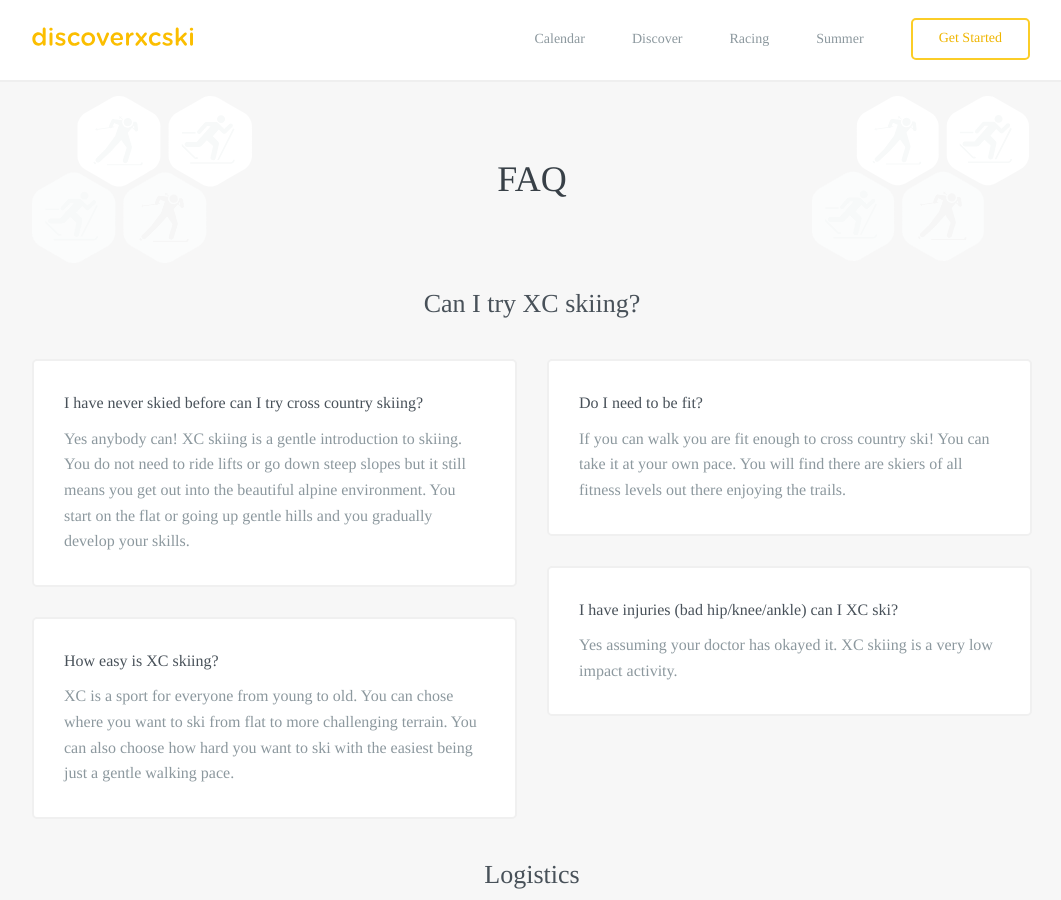
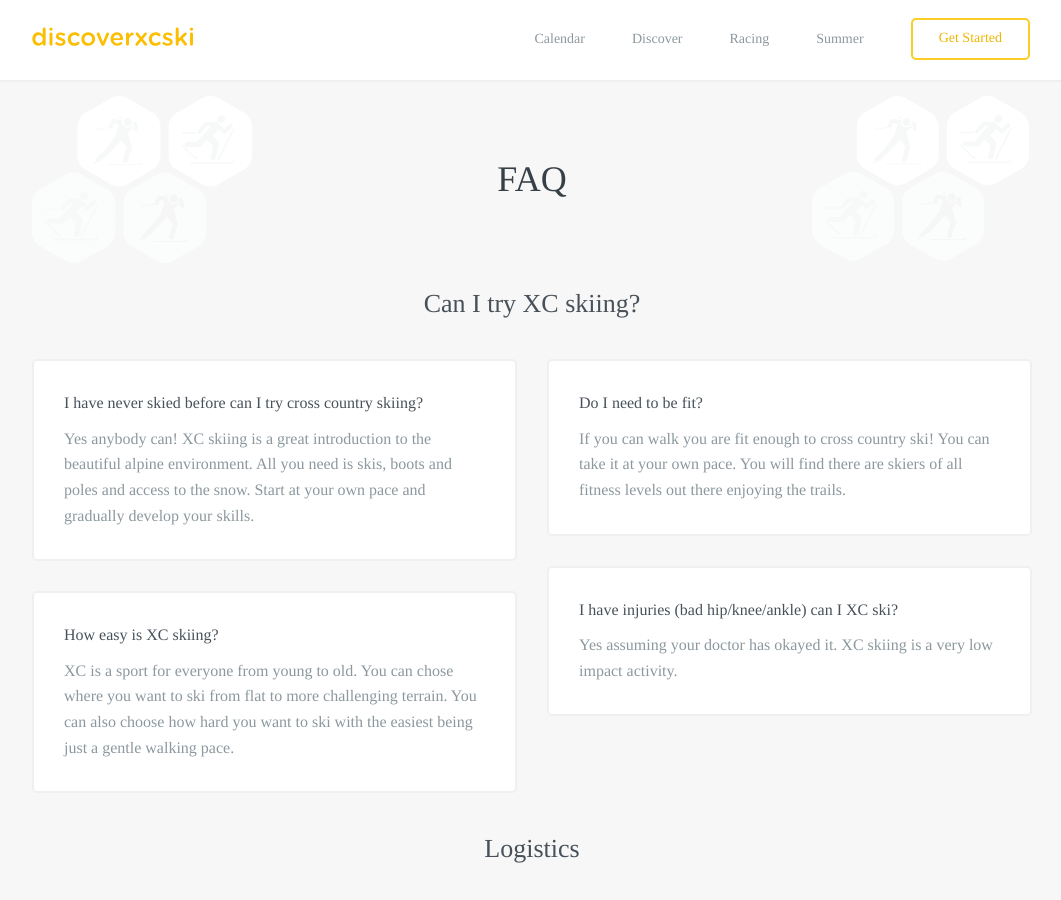
Before and after one commit to robcatto/robcatto.github.io, a Jekyll site: the page built from faq/index.html, in a window 1280 px wide and 900 px high. Shown: the whole window, without its empty margins (108-1169 px from the left). Built offline with Jekyll 4.4.1, drawn with Linux system fonts in a browser that asks for light colours; some web fonts are replaced; Markdown is read by kramdown in place of the engine named in the settings.

Commit message:
Update index.html

```diff
--- a/faq/index.html
+++ b/faq/index.html
@@ -48,7 +48,7 @@ layout: default
                       <div class="large-outline">
                         <h3>I have never skied before can I try cross country skiing?</h3>
                         <p>
-                                Yes anybody can!  XC skiing is a gentle introduction to skiing.  You do not need to ride lifts or go down steep slopes but it still means you get out into the beautiful alpine environment. You start on the flat or going up gentle hills and you gradually develop your skills.
+                                Yes anybody can! XC skiing is a great introduction to the beautiful alpine environment. All you need is skis, boots and poles and access to the snow. Start at your own pace and gradually develop your skills.
                         </p>
                         </div>
 
@@ -57,7 +57,7 @@ layout: default
                       <div class="large-outline">
                         <h3>How easy is XC skiing?</h3>
                         <p>
-                                XC is a sport for everyone from young to old.  You can chose where you want to ski from flat to more challenging terrain.  You can also choose how hard you want to ski with the easiest being just a gentle walking pace.
+                                XC is a sport for everyone from young to old. You can chose where you want to ski from flat to more challenging terrain. You can also choose how hard you want to ski with the easiest being just a gentle walking pace.
                         </p>
                         </div>
                         </div>
@@ -66,7 +66,7 @@ layout: default
                       <div class="large-outline">
                         <h3>Do I need to be fit?</h3>
                         <p>
-                                If you can walk you are fit enough to cross country ski! You can take it at your own pace.  You will find there are skiers of all fitness levels out there enjoying the trails.
+                                If you can walk you are fit enough to cross country ski! You can take it at your own pace. You will find there are skiers of all fitness levels out there enjoying the trails.
                         </p>
 
                         </div>
@@ -74,7 +74,7 @@ layout: default
                         <div class="large-outline">
                         <h3>I have injuries (bad hip/knee/ankle) can I XC ski?</h3>
                         <p>
-                                Yes assuming your doctor has okayed it.  XC skiing is a very low impact activity.
+                                Yes assuming your doctor has okayed it. XC skiing is a very low impact activity.
                         </p>
                         </div>
                         </div>
@@ -87,7 +87,7 @@ layout: default
                         <div class="large-outline">
                         <h3> XC skiing cheaper than downhill?</h3>
                         <p>
-                                Yes the main difference is you do not have to purchase a lift pass which is a substantial saving.  It means that it is a more affordable option to take a family skiing.
+                                Yes the main difference is you do not have to purchase a lift pass which is a substantial saving. It means that it is a more affordable option to take a family skiing.
                         </p>
                         </div>
                         <div class="large-outline">
```
